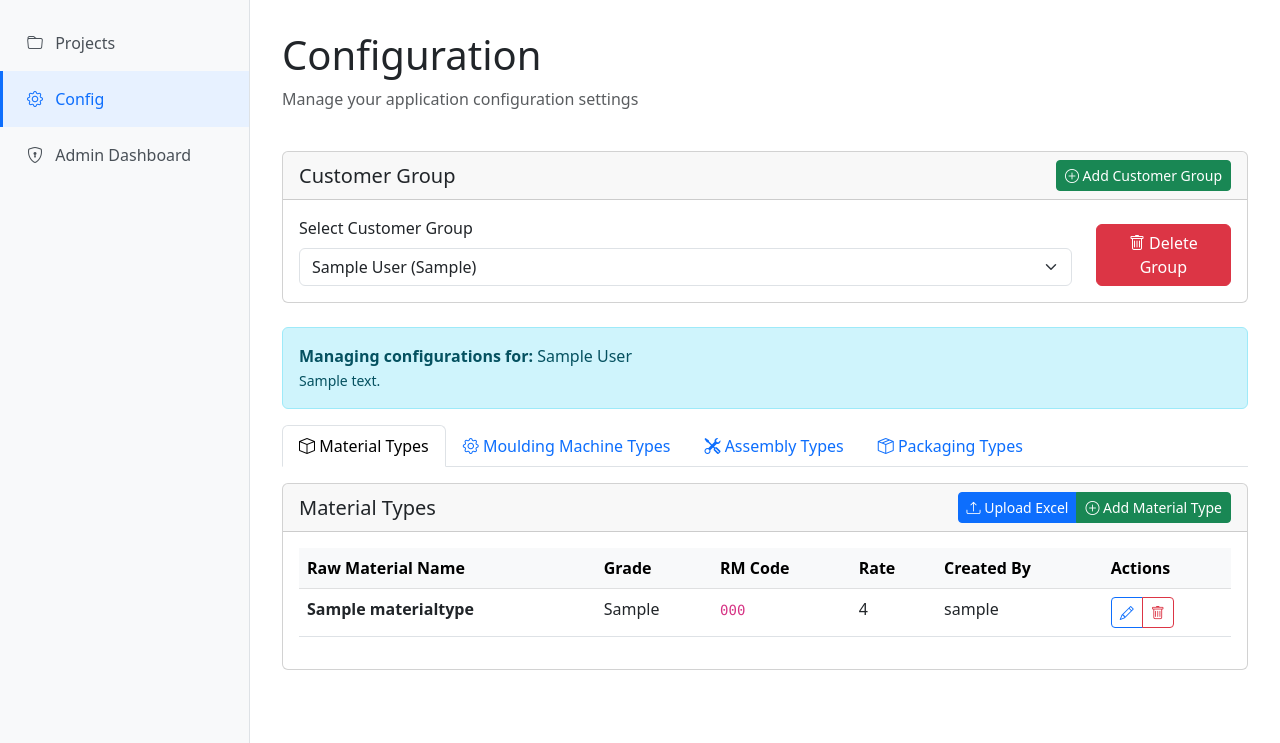
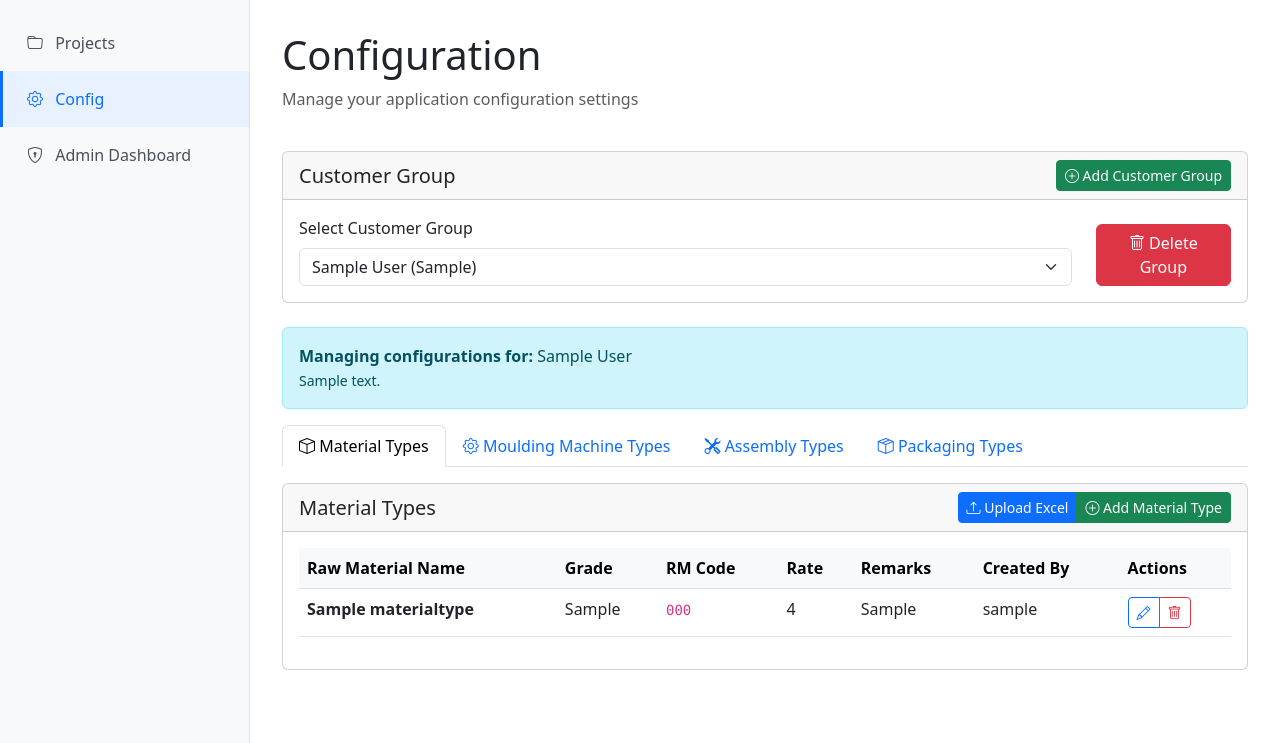
Before and after one commit to the-xperimentalist/pppl, a Django app: page /config/ in a window 1280 px wide. Shown: the part 57-800 px from the top of the page. Run offline with Django 4.2, Linux system fonts and the light colour scheme; a user stored in the database is signed in; tables that the repository leaves empty hold one stand-in row (values such as "Sample post").

Commit message:
Update types with remarks

```diff
--- a/core/models.py
+++ b/core/models.py
@@ -34,6 +34,7 @@ class MouldingMachineType(models.Model):
     shift_rate_for_mtc = models.DecimalField(max_digits=18, decimal_places=8, default=0,
                                              verbose_name="Shift Rate for MTC")
     mtc_count = models.IntegerField(default=0, verbose_name="MTC Count", help_text="Number of MTC")
+    remarks = models.TextField(blank=True, null=True, default='', help_text='Additional notes or remarks')
 
     created_by = models.ForeignKey(User, on_delete=models.SET_NULL, null=True, blank=True, related_name='moulding_machine_types')
     created_at = models.DateTimeField(default=timezone.now)
@@ -73,6 +74,7 @@ class MaterialType(models.Model):
     raw_material_grade = models.CharField(max_length=100, default="")
     raw_material_code = models.CharField(max_length=100, default="", verbose_name="RM Code")
     raw_material_rate = models.DecimalField(max_digits=18, decimal_places=8, default=0)
+    remarks = models.TextField(blank=True, null=True, default='', help_text='Additional notes or remarks')
 
     created_by = models.ForeignKey(User, on_delete=models.SET_NULL, null=True, blank=True, related_name='material_types')
     created_at = models.DateTimeField(default=timezone.now)
@@ -579,6 +581,7 @@ class AssemblyType(models.Model):
     name = models.CharField(max_length=100, default="")
     value = models.CharField(max_length=100, default="", help_text="Unique identifier/code")
     description = models.TextField(blank=True, null=True, default="")
+    remarks = models.TextField(blank=True, null=True, default='', help_text='Additional notes or remarks')
     created_by = models.ForeignKey(User, on_delete=models.SET_NULL, null=True, blank=True, related_name='assembly_types')
     created_at = models.DateTimeField(default=timezone.now)
     updated_at = models.DateTimeField(auto_now=True)
@@ -631,6 +634,7 @@ class PackagingType(models.Model):
     default_polybags_per_kg = models.DecimalField(max_digits=18, decimal_places=8, default=0,
                                                   help_text="Default number of polybags per kg")
 
+    remarks = models.TextField(blank=True, null=True, default='', help_text='Additional notes or remarks')
     is_active = models.BooleanField(default=True)
     created_at = models.DateTimeField(default=timezone.now)
 
--- a/core/views.py
+++ b/core/views.py
@@ -2028,6 +2028,7 @@ def packaging_type_edit(request, packaging_type_id):
             packaging_type.default_height = float(request.POST.get('default_height', 250))
             packaging_type.default_polybag_length = float(request.POST.get('default_polybag_length', 16))
             packaging_type.default_polybag_width = float(request.POST.get('default_polybag_width', 20))
+            packaging_type.remarks = request.POST.get('remarks', '')
             packaging_type.save()
 
             messages.success(request, f'Packaging type "{packaging_type.name}" updated successfully!')
@@ -2331,6 +2332,7 @@ def material_type_edit(request, material_type_id):
             material_type.raw_material_grade = request.POST.get('raw_material_grade', '')
             material_type.raw_material_code = request.POST.get('raw_material_code', '')
             material_type.raw_material_rate = float(request.POST.get('raw_material_rate', 0))
+            material_type.remarks = request.POST.get('remarks', '')
             material_type.save()
 
             messages.success(request, f'Material type "{material_type.raw_material_name}" updated successfully!')
@@ -2355,6 +2357,7 @@ def moulding_machine_type_edit(request, machine_type_id):
             machine_type.shift_rate = float(request.POST.get('shift_rate', 0))
             machine_type.shift_rate_for_mtc = float(request.POST.get('shift_rate_for_mtc', 0))
             machine_type.mtc_count = int(request.POST.get('mtc_count', 0))
+            machine_type.remarks = request.POST.get('remarks', '')
             machine_type.save()
 
             messages.success(request, f'Machine type "{machine_type.name}" updated successfully!')
@@ -2378,6 +2381,7 @@ def assembly_type_edit(request, assembly_type_id):
             assembly_type.name = request.POST.get('name')
             assembly_type.value = request.POST.get('value', '')
             assembly_type.description = request.POST.get('description', '')
+            assembly_type.remarks = request.POST.get('remarks', '')
             assembly_type.save()
 
             messages.success(request, f'Assembly type "{assembly_type.name}" updated successfully!')
--- a/templates/core/assembly_type_edit.html
+++ b/templates/core/assembly_type_edit.html
@@ -38,6 +38,12 @@
                         <textarea class="form-control" id="description" name="description" rows="3">{{ assembly_type.description }}</textarea>
                     </div>
 
+                    <div class="mb-3">
+                        <label for="remarks" class="form-label">Remarks</label>
+                        <textarea class="form-control" id="remarks" name="remarks" rows="3">{{ assembly_type.remarks }}</textarea>
+                        <div class="form-text">Additional notes or remarks about this assembly type</div>
+                    </div>
+
                     <div class="d-flex justify-content-end gap-2">
                         <a href="{% url 'config' %}" class="btn btn-secondary">Cancel</a>
                         <button type="submit" class="btn btn-primary">
--- a/templates/core/config.html
+++ b/templates/core/config.html
@@ -119,6 +119,7 @@
                                             <th>Grade</th>
                                             <th>RM Code</th>
                                             <th>Rate</th>
+                                            <th>Remarks</th>
                                             <th>Created By</th>
                                             <th>Actions</th>
                                         </tr>
@@ -130,6 +131,7 @@
                                             <td>{{ material.raw_material_grade }}</td>
                                             <td><code>{{ material.raw_material_code }}</code></td>
                                             <td>{{ material.raw_material_rate|smart_decimal }}</td>
+                                            <td>{{ material.remarks|default:"-"|truncatewords:10 }}</td>
                                             <td>{{ material.created_by.username }}</td>
                                             <td>
                                                 <div class="btn-group" role="group">
@@ -185,6 +187,7 @@
                                             <th>Shift Rate for MTC</th>
                                             <th>MTC Count</th>
                                             <th>MTC Cost (Calculated)</th>
+                                            <th>Remarks</th>
                                             <th>Created By</th>
                                             <th>Actions</th>
                                         </tr>
@@ -197,6 +200,7 @@
                                             <td>{{ machine.shift_rate_for_mtc|smart_decimal }}</td>
                                             <td>{{ machine.mtc_count }}</td>
                                             <td>{{ machine.mtc_cost|smart_decimal }}</td>
+                                            <td>{{ machine.remarks|default:"-"|truncatewords:10 }}</td>
                                             <td>{{ machine.created_by.username }}</td>
                                             <td>
                                                 <div class="btn-group" role="group">
@@ -250,6 +254,7 @@
                                             <th>Name</th>
                                             <th>Value</th>
                                             <th>Description</th>
+                                            <th>Remarks</th>
                                             <th>Created By</th>
                                             <th>Actions</th>
                                         </tr>
@@ -260,6 +265,7 @@
                                             <td><strong>{{ item.name }}</strong></td>
                                             <td><code>{{ item.value }}</code></td>
                                             <td>{{ item.description|default:"-"|truncatewords:15 }}</td>
+                                            <td>{{ item.remarks|default:"-"|truncatewords:10 }}</td>
                                             <td>{{ item.created_by.username }}</td>
                                             <td>
                                                 <div class="btn-group" role="group">
@@ -311,8 +317,8 @@
                                     <thead class="table-light">
                                         <tr>
                                             <th>Name</th>
-                                            <th>Value</th>
-                                            <th>Description</th>
+                                            <th>Category</th>
+                                            <th>Remarks</th>
                                             <th>Created By</th>
                                             <th>Actions</th>
                                         </tr>
@@ -321,8 +327,8 @@
                                         {% for item in packaging_types %}
                                         <tr>
                                             <td><strong>{{ item.name }}</strong></td>
-                                            <td><code>{{ item.value }}</code></td>
-                                            <td>{{ item.description|default:"-"|truncatewords:15 }}</td>
+                                            <td><span class="badge bg-info">{{ item.packaging_category|title }}</span></td>
+                                            <td>{{ item.remarks|default:"-"|truncatewords:10 }}</td>
                                             <td>{{ item.created_by.username }}</td>
                                             <td>
                                                 <div class="btn-group" role="group">
--- a/templates/core/material_type_edit.html
+++ b/templates/core/material_type_edit.html
@@ -44,6 +44,12 @@
                                value="{{ material_type.raw_material_rate }}" required>
                     </div>
 
+                    <div class="mb-3">
+                        <label for="remarks" class="form-label">Remarks</label>
+                        <textarea class="form-control" id="remarks" name="remarks" rows="3">{{ material_type.remarks }}</textarea>
+                        <div class="form-text">Additional notes or remarks about this material type</div>
+                    </div>
+
                     <div class="d-flex justify-content-end gap-2">
                         <a href="{% url 'config' %}" class="btn btn-secondary">Cancel</a>
                         <button type="submit" class="btn btn-primary">
--- a/templates/core/moulding_machine_type_edit.html
+++ b/templates/core/moulding_machine_type_edit.html
@@ -49,6 +49,12 @@
                         <br><small class="text-muted">MTC Cost = MTC Count × Shift Rate for MTC</small>
                     </div>
 
+                    <div class="mb-3">
+                        <label for="remarks" class="form-label">Remarks</label>
+                        <textarea class="form-control" id="remarks" name="remarks" rows="3">{{ machine_type.remarks }}</textarea>
+                        <div class="form-text">Additional notes or remarks about this machine type</div>
+                    </div>
+
                     <div class="d-flex justify-content-end gap-2">
                         <a href="{% url 'config' %}" class="btn btn-secondary">Cancel</a>
                         <button type="submit" class="btn btn-primary">
--- a/templates/core/upload_assembly_types.html
+++ b/templates/core/upload_assembly_types.html
@@ -86,6 +86,11 @@
                             <td>Description</td>
                             <td>Standard manual screw assembly process</td>
                         </tr>
+                        <tr>
+                            <td>4</td>
+                            <td>Remarks</td>
+                            <td>Requires trained operator</td>
+                        </tr>
                     </tbody>
                 </table>
                 <p class="text-muted mb-0">
--- a/templates/core/upload_machine_types.html
+++ b/templates/core/upload_machine_types.html
@@ -93,7 +93,7 @@
                         </tr>
                         <tr>
                             <td>5</td>
-                            <td>Description</td>
+                            <td>Remarks</td>
                             <td>Standard 120 ton machine</td>
                         </tr>
                     </tbody>
--- a/templates/core/upload_material_types.html
+++ b/templates/core/upload_material_types.html
@@ -93,7 +93,7 @@
                         </tr>
                         <tr>
                             <td>5</td>
-                            <td>Description</td>
+                            <td>Remarks</td>
                             <td>Standard polypropylene</td>
                         </tr>
                     </tbody>
--- a/templates/core/upload_packaging_types.html
+++ b/templates/core/upload_packaging_types.html
@@ -138,7 +138,7 @@
                         </tr>
                         <tr>
                             <td>12</td>
-                            <td>Description</td>
+                            <td>Remarks</td>
                             <td>Standard box</td>
                             <td>Standard polybag</td>
                         </tr>
```
Also changed, not shown: core/excel_utils.py (+20 -11 lines), core/migrations/0037_assemblytype_remarks_materialtype_remarks_and_more.py (added).
